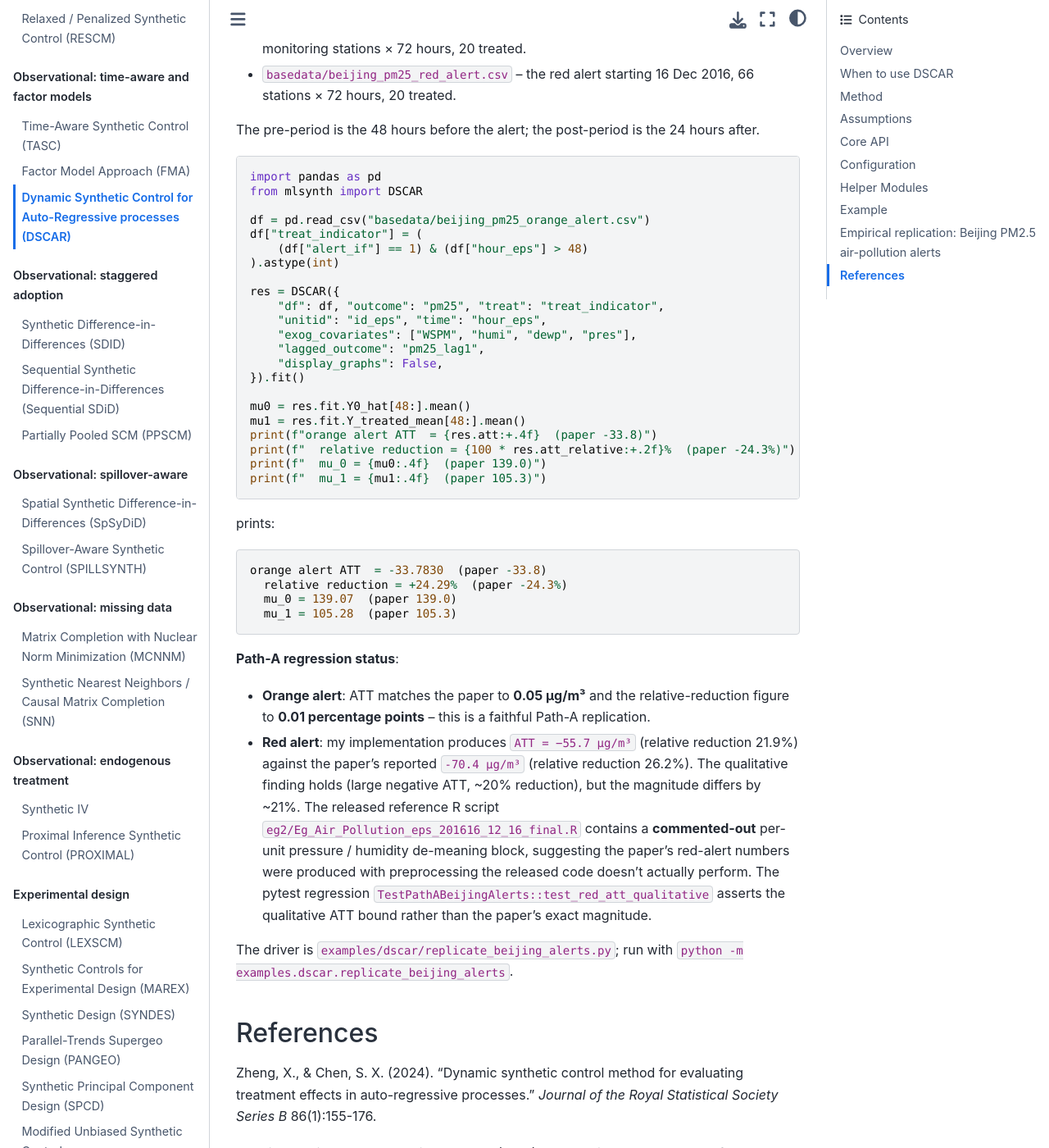
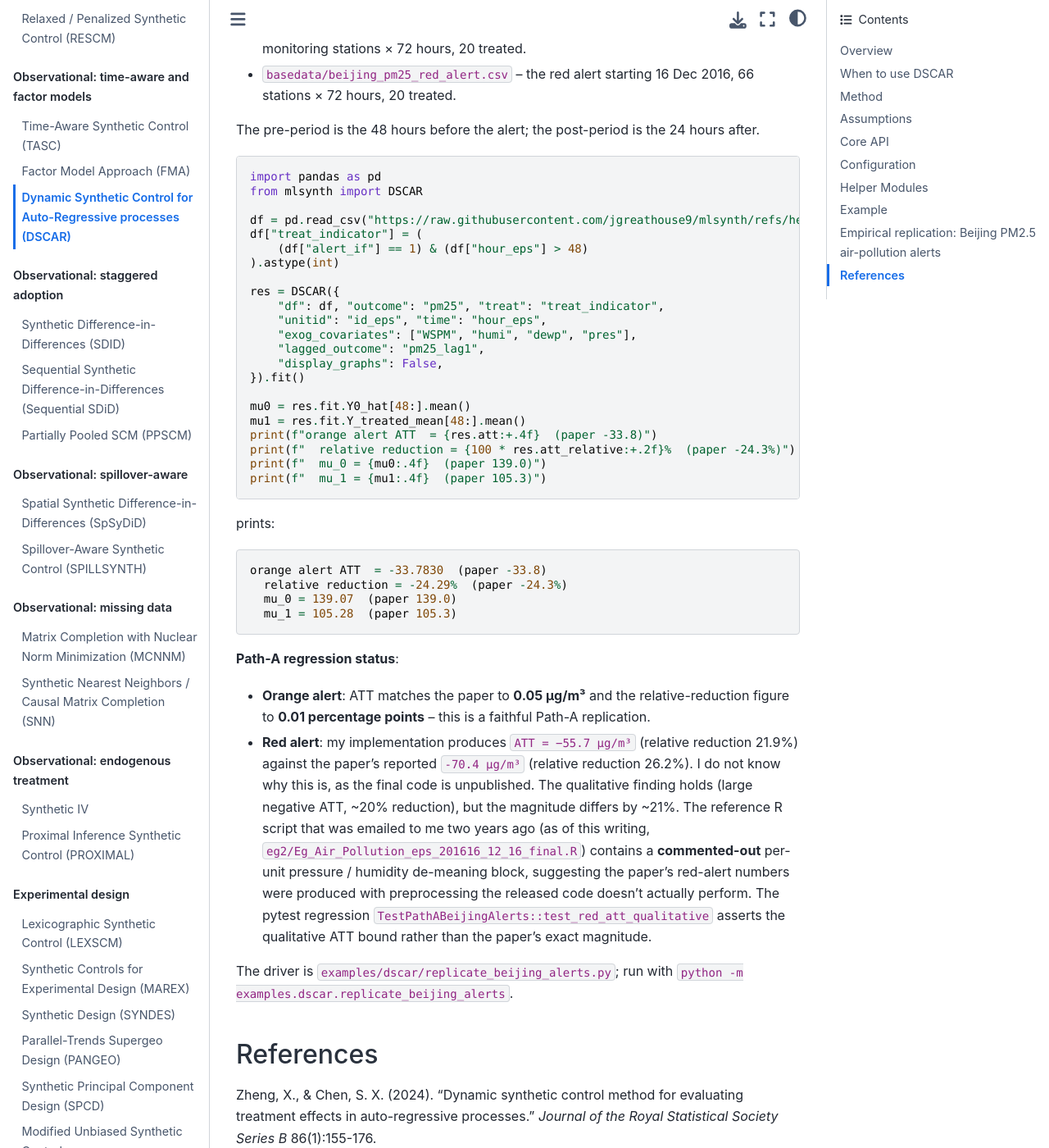
Before and after one commit to jgreathouse9/mlsynth, a Sphinx documentation site: the page built from docs/dscar.rst, in a window 1280 px wide and 1400 px high, scrolled down 4302 px. Shown: the whole window at 82% size. Built offline with Sphinx 7.4.7 and the Sphinx Book theme 1.1.4, drawn with Linux system fonts in a browser that asks for light colours; pages that are not in the unit, such as notebooks, are missing from menus.

Commit message:
Update dscar.rst

```diff
--- a/docs/dscar.rst
+++ b/docs/dscar.rst
@@ -235,7 +235,7 @@ the 24 hours after.
 prints::
 
    orange alert ATT  = -33.7830  (paper -33.8)
-     relative reduction = +24.29%  (paper -24.3%)
+     relative reduction = -24.29%  (paper -24.3%)
      mu_0 = 139.07  (paper 139.0)
      mu_1 = 105.28  (paper 105.3)
 
@@ -246,10 +246,10 @@ prints::
   faithful Path-A replication.
 * **Red alert**: my implementation produces ``ATT = −55.7 μg/m³``
   (relative reduction 21.9%) against the paper's reported ``-70.4
-  μg/m³`` (relative reduction 26.2%). The qualitative finding holds
+  μg/m³`` (relative reduction 26.2%). I do not know why this is, as the final code is unpublished. The qualitative finding holds
   (large negative ATT, ~20% reduction), but the magnitude differs by
-  ~21%. The released reference R script
-  ``eg2/Eg_Air_Pollution_eps_201616_12_16_final.R`` contains a
+  ~21%. The reference R script that was emailed to me two years ago (as of this writing,
+  ``eg2/Eg_Air_Pollution_eps_201616_12_16_final.R``) contains a
   **commented-out** per-unit pressure / humidity de-meaning block,
   suggesting the paper's red-alert numbers were produced with
   preprocessing the released code doesn't actually perform. The
```
Also changed, not shown: other parts of docs/dscar.rst (+1 -1 lines).
